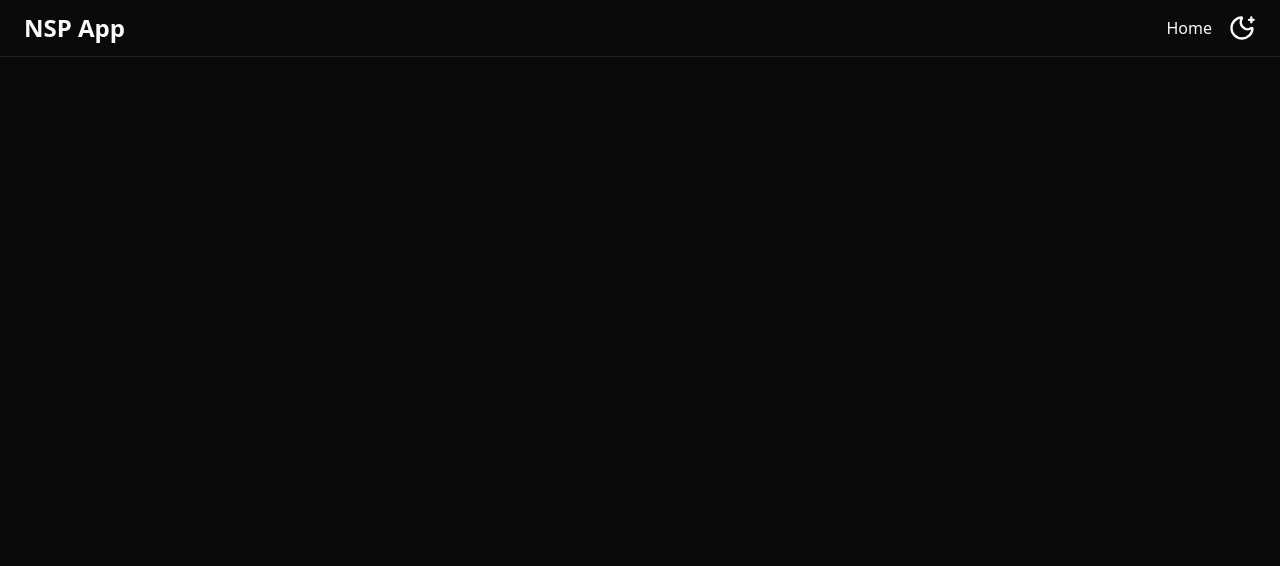
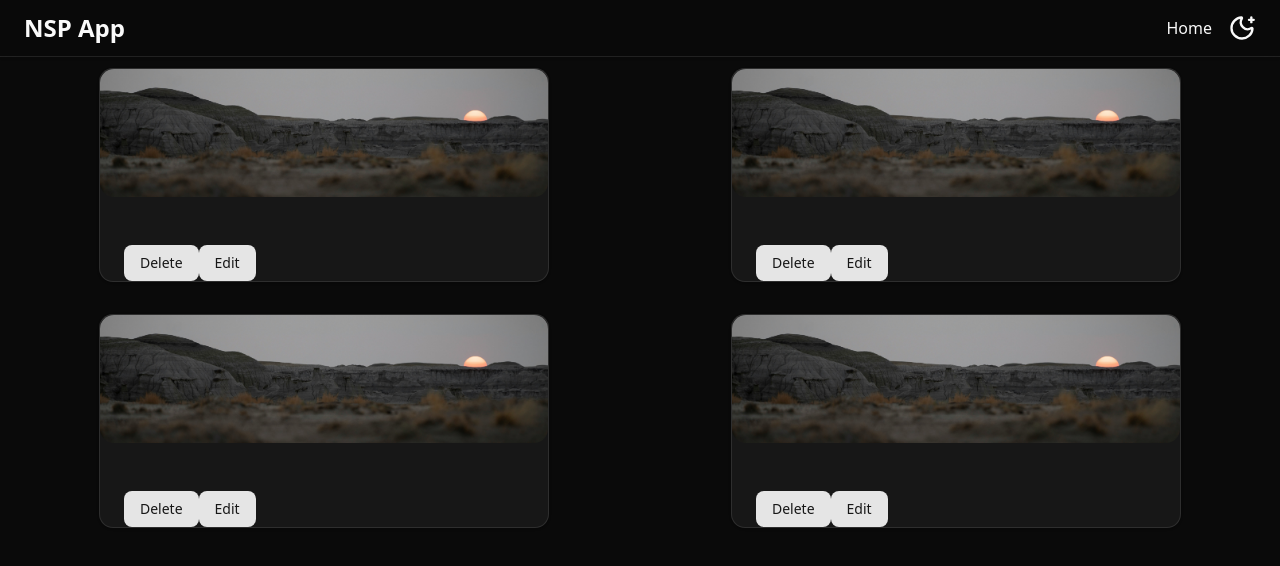
Before and after one commit to rohidmondal-dev/crud-file-handler, a Next.js app: page / in a window 1280 px wide. Shown: the top 566 px of the page. Built offline with nearby package versions, Linux system fonts and the light colour scheme.

Commit message:
header update, profilecard cover

```diff
--- a/src/app/page.tsx
+++ b/src/app/page.tsx
@@ -8,7 +8,7 @@ export const metadata: Metadata = {
 
 const page = () => {
 	return (
-		<section className="grid grid-cols-2 place-items-center gap-8">
+		<section className="grid grid-cols-2 place-items-center gap-8 pt-14 pb-7">
 			<ProfileCard />
 			<ProfileCard />
 			<ProfileCard />
--- a/src/components/Header/Header.tsx
+++ b/src/components/Header/Header.tsx
@@ -4,7 +4,7 @@ import ThemeToggleButton from "../ThemeToggleButton";
 const Header = () => {
 	return (
 		<header
-			className="fixed right-0 left-0 border-b shadow"
+			className="bg-background/30 fixed right-0 left-0 border-b shadow backdrop-blur-md"
 			aria-label="app-header">
 			<div className="mx-auto flex max-w-7xl items-center justify-between px-6 py-3">
 				<Link href={"/"}>
--- a/src/components/ProfileCard.tsx
+++ b/src/components/ProfileCard.tsx
@@ -1,5 +1,21 @@
+import { Button } from "./shadcnui/button";
+import { Card, CardContent, CardFooter, CardHeader } from "./shadcnui/card";
+
 const ProfileCard = () => {
-	return <></>;
+	return (
+		<>
+			<Card className="py-0">
+				<CardHeader className="h-32 w-md rounded-xl bg-[url(/cover.jpg)] bg-cover bg-center bg-no-repeat"></CardHeader>
+
+				<CardContent></CardContent>
+
+				<CardFooter>
+					<Button>Delete</Button>
+					<Button>Edit</Button>
+				</CardFooter>
+			</Card>
+		</>
+	);
 };
 
 export default ProfileCard;
```
